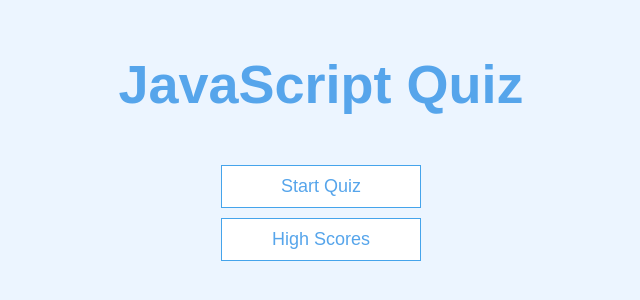
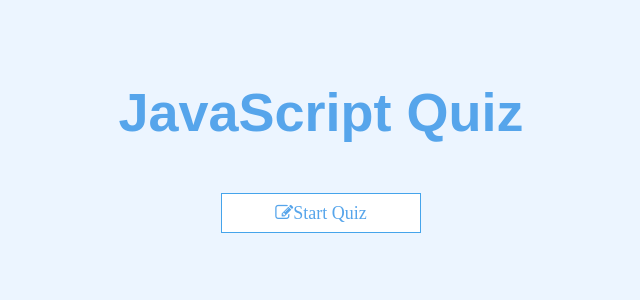
Before and after one commit to johnnylieu/Code_Quiz_HW, a plain HTML site: page index.html in a window 1280 px wide. Shown: the part 238-538 px from the top of the page, without its empty margins (319-959 px from the left). Drawn offline with Linux system fonts and the light colour scheme.

Commit message:
added font awesome

```diff
--- a/index.html
+++ b/index.html
@@ -3,24 +3,17 @@
 
 <head>
     <meta charset="UTF-8">
-    <!-- This is the first step in making the document responsive with scaling the items to screen -->
     <meta name="viewport" content="width=device-width, initial-scale=1.0">
     <meta http-equiv="X-UA-Compatible" content="ie=edge">
+    <link rel="stylesheet" href="https://cdnjs.cloudflare.com/ajax/libs/font-awesome/4.7.0/css/font-awesome.min.css">
     <link rel="stylesheet" href="https://maxcdn.bootstrapcdn.com/font-awesome/4.7.0/css/font-awesome.min.css">
-    <!-- Bootstrap File -->
-    <!-- <link rel="stylesheet" href="https://maxcdn.bootstrapcdn.com/bootstrap/4.0.0/css/bootstrap.min.css"> -->
     <link rel="stylesheet" type="text/css" href="style.css">
-
-    <!-- This is the title-->
-    <title>JavaScript Script</title>
-</head>
 
 <body>
     <div class="container">
         <div id="home" class="flex-center flex-column">
             <h1>JavaScript Quiz</h1>
-            <a class="btn" href= "game.html">Start Quiz</a>
-            <a class="btn" href= "highscores.html">High Scores</a>
+            <a class="btn fa fa-pencil-square-o" href= "game.html">Start Quiz</a>
         </div>
     </div>
     <script src="script.js"></script>
```
